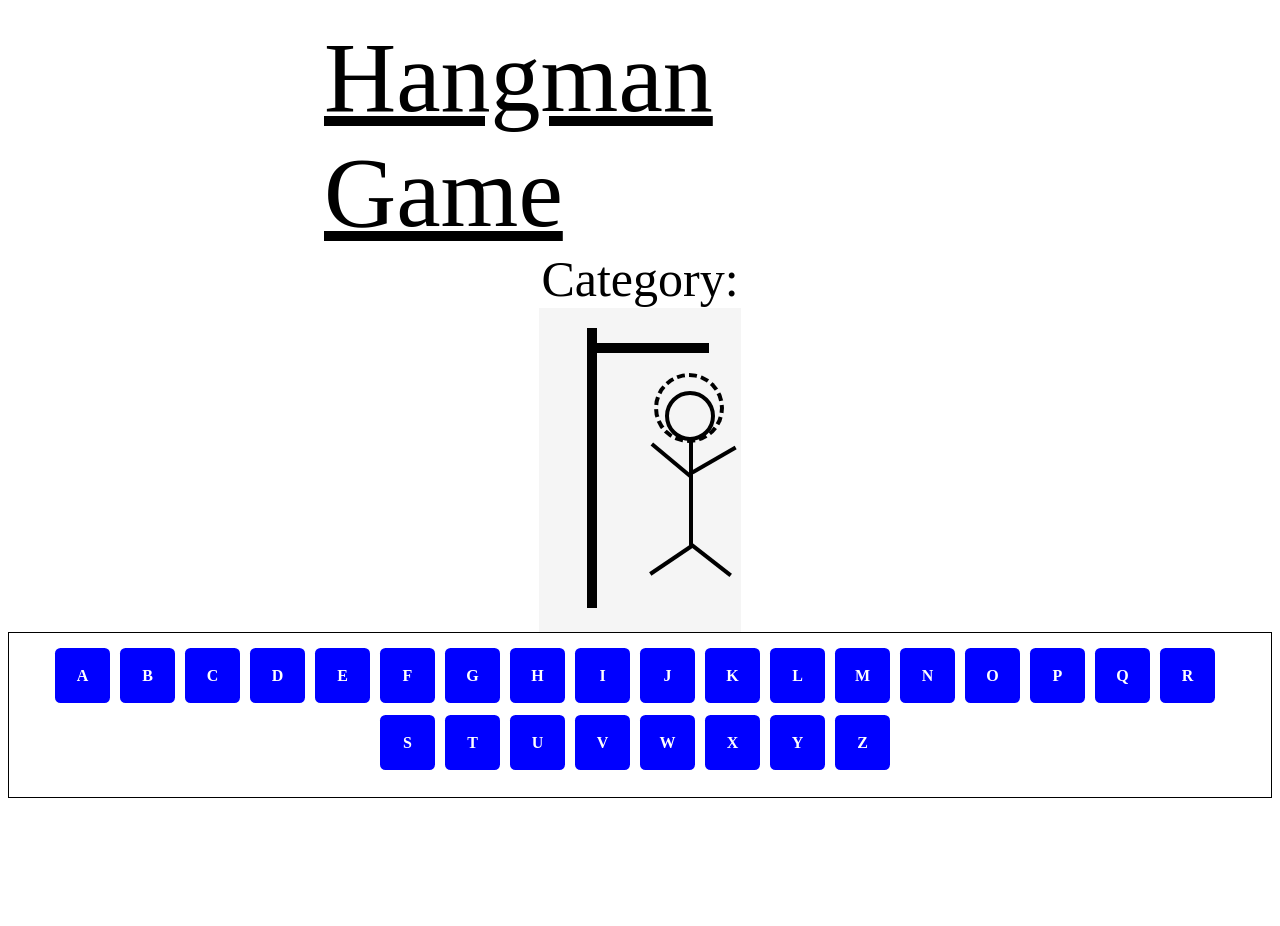
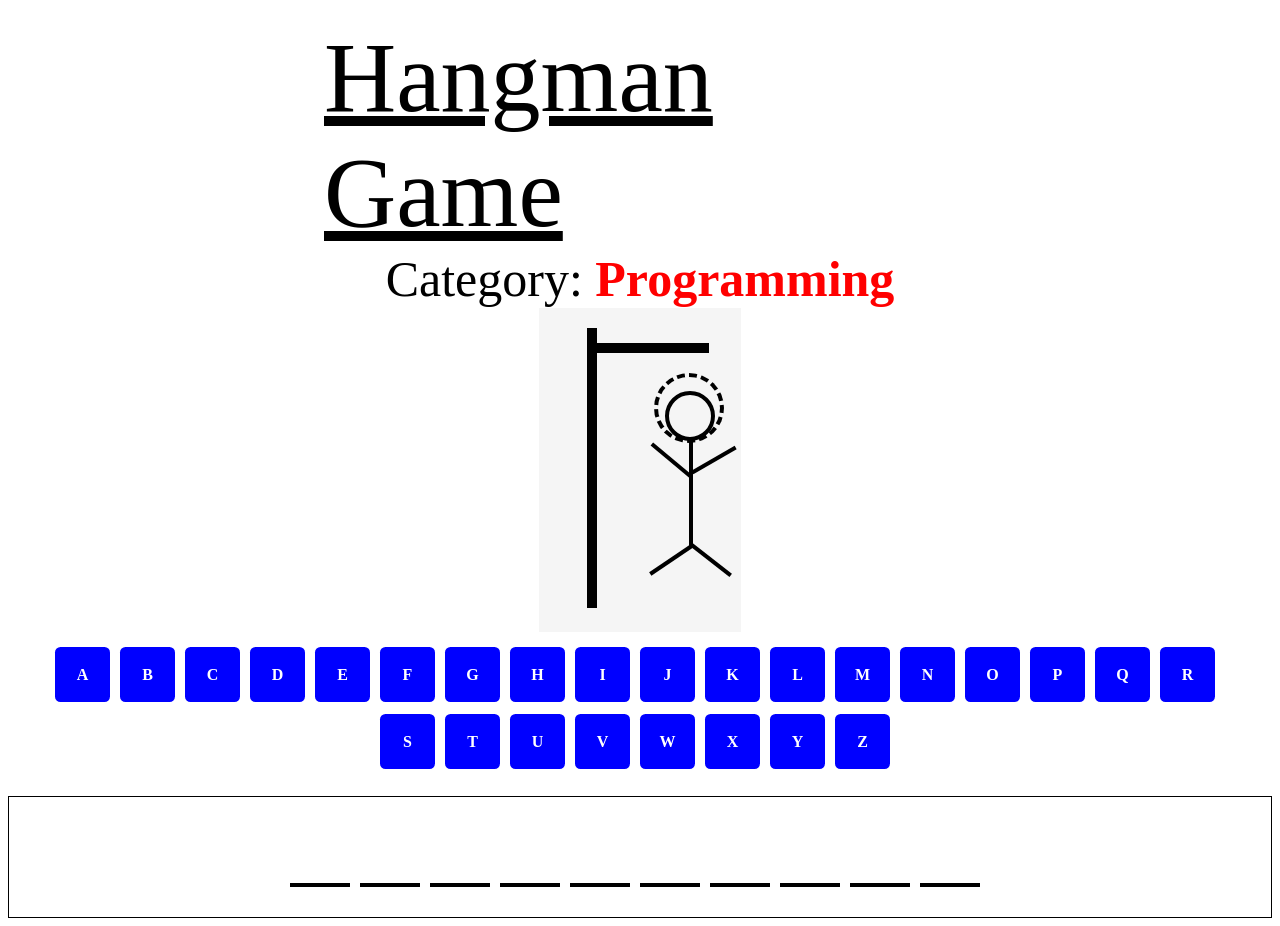
Before and after one commit to SaerElMasri/hangman-game, a plain HTML site: page index.html in a window 1280 px wide. Before the commit the page ends 848 px from the top, so only its background shows below. Drawn offline with Linux system fonts and the light colour scheme.

Commit message:
Added functions to get a random category key and inside that key a random value, added event to disable the button after being clicked

```diff
--- a/index.html
+++ b/index.html
@@ -12,7 +12,7 @@
         <div class="game-info">
             <div class="game-name">Hangman Game</div>
             <div class="category">
-                Category: <span></span>
+                Category: <span id="category"></span>
             </div>
         </div>
 
@@ -37,11 +37,9 @@
             <div class="letters"></div>
         </div>
 
-        <div class="row">
-
-            <div class="letters"></div>
+        <div class="guess-section">
+            <div class="guesses"></div>
         </div>
-        <div class="letter-guess"></div>
 
 
     </div>
--- a/script.js
+++ b/script.js
@@ -8,6 +8,8 @@ alphabet_arr.forEach(letter => {
     span.className = 'letter-btn';
     letter_container.appendChild(span);
 });
+
+let category_span = document.getElementById("category");
 
 const words_disctionary = {
     fruits: [
@@ -38,8 +40,7 @@ const words_disctionary = {
         "Spiderman",
         "Ironman",
         "Hulk",
-        "Thor",
-        "Capitan America",
+        "Thor"
     ],
     programming: [
         "Python",
@@ -49,9 +50,22 @@ const words_disctionary = {
         "C++",
     ],
 }
-
 let all_keys = Object.keys(words_disctionary);
 let random_key_index = Math.floor(Math.random() * all_keys.length);
 let randome_key_name = all_keys[random_key_index];
 let key_values = words_disctionary[randome_key_name];
 let random_value_index = Math.floor(Math.random() * key_values.length);
+let random_value = key_values[random_value_index];
+category_span.innerHTML = randome_key_name;
+
+let guess_container = document.querySelector(".guesses");
+let letter_space = Array.from(random_value).forEach(letter => {
+    let span = document.createElement("span");
+    guess_container.appendChild(span);
+});
+
+document.addEventListener("click", function(e){
+    if(e.target.className == "letter-btn"){
+        e.target.classList.add("clicked");
+    }
+})
--- a/style.css
+++ b/style.css
@@ -133,7 +133,6 @@
     top: 230px;
 }
 .letters-section{
-    border: 1px solid black;
     width: 100%;
     display: flex;
     justify-content: center;
@@ -157,3 +156,32 @@
     margin-bottom: 12px;
     border-radius: 10%;
 }
+.guess-section{
+    border: 1px solid black;
+    width: 100%;
+    display: flex;
+    justify-content: center;
+    align-items: center;
+}
+.guesses{
+    margin: 10px auto;
+    background-color: white;
+    padding: 20px;
+    display: flex;
+    justify-content: center;
+}
+.guesses span{
+    width: 60px;
+    height: 60px;
+    font-size: 24px;
+    margin-right: 10px;
+    text-align: center;
+    text-transform: uppercase;
+    background-color: white;
+    font-weight: bold;
+    border-bottom: 4px solid black;
+}
+.clicked{
+    opacity: .2;
+    pointer-events: none;
+}
```
